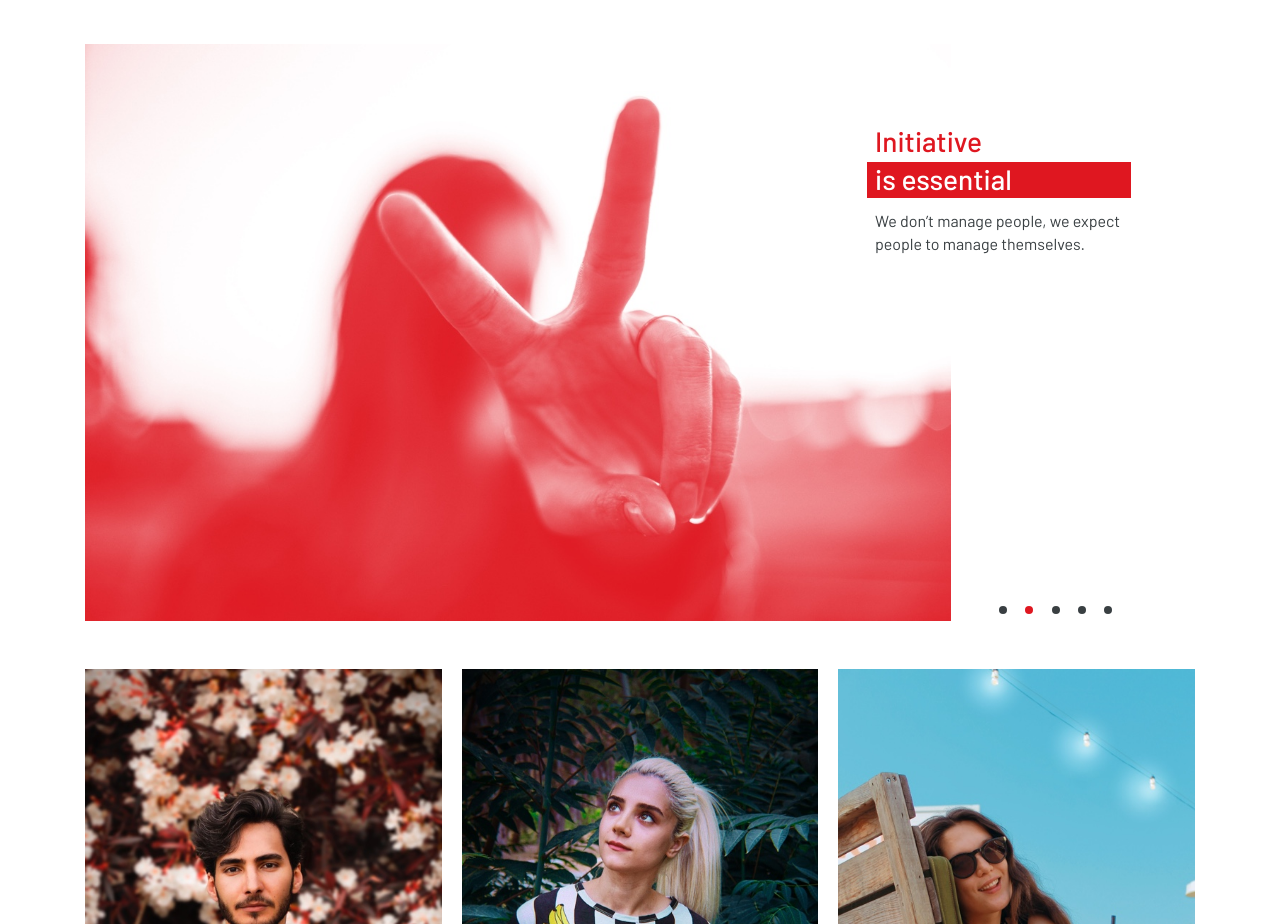
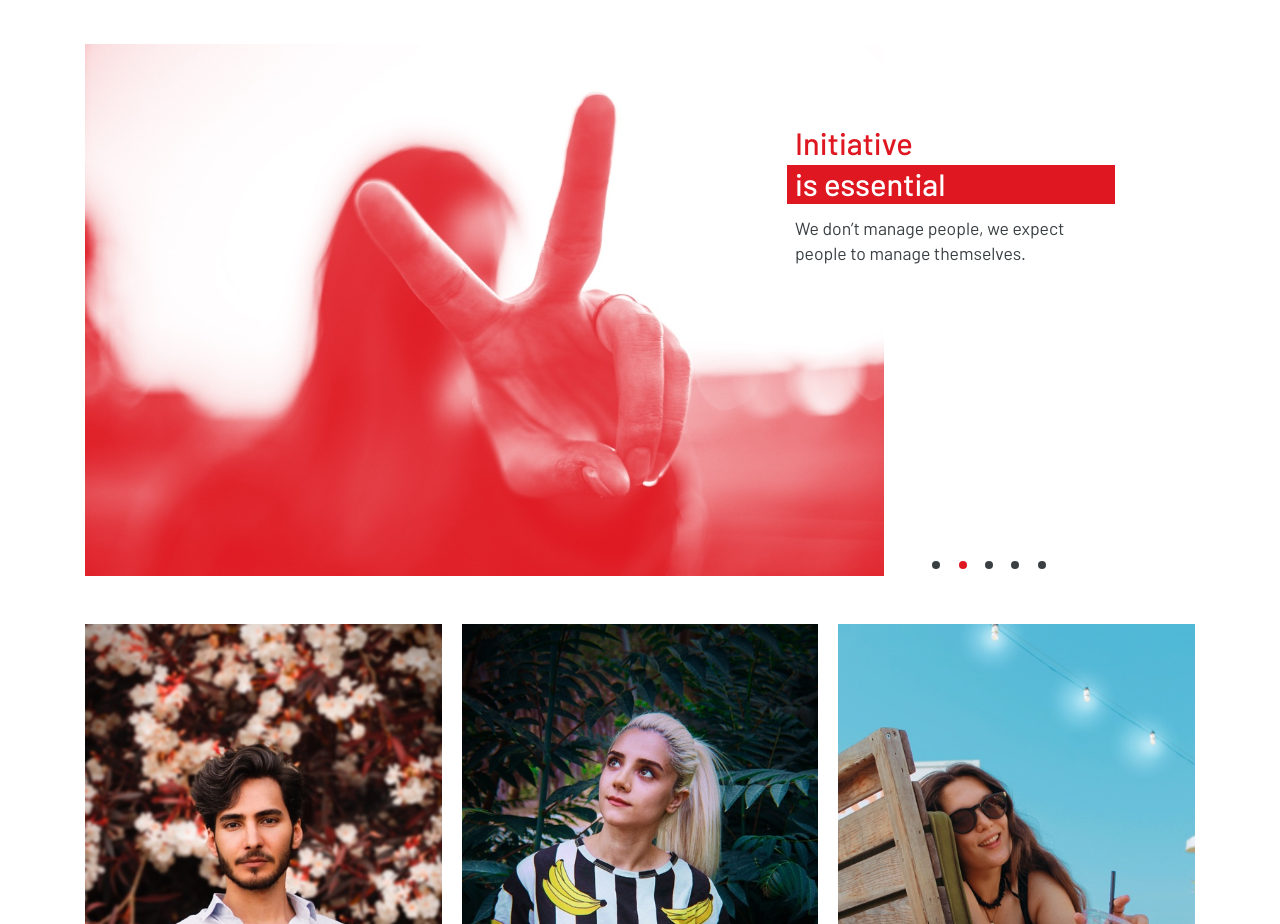
Before and after one commit to axlbert/schmiede-website-new, a Next.js app: page /about in a window 1280 px wide. Shown: the part 820-1744 px from the top of the page. Built offline with nearby package versions, Linux system fonts and the light colour scheme.

Commit message:
update culture carousel label

```diff
--- a/pages/about/culture-carousel.css
+++ b/pages/about/culture-carousel.css
@@ -11,12 +11,13 @@
   display: inline-block;
   margin-bottom: 1.75rem;
   padding-left: .5rem;
+  font-size: 1rem;
 }
 .CultureCarousel-Title {
   display: inline-block;
   margin-left: .5rem;
   color: #df1720;
-  font-size: 1.75rem;
+  font-size: 1.75em;
   font-weight: 500;
 }
 .CultureCarousel-Subtitle {
@@ -26,12 +27,13 @@
   margin-bottom: .75rem;
   padding: 0 .5rem .15rem;
   color: white;
-  font-size: 1.75rem;
+  font-size: 1.75em;
   font-weight: 500;
 }
 .CultureCarousel-Paragraph {
   margin-left: .5rem;
   color: #393f42;
+  font-size: 1em;
   line-height: 1.4;
 }
 
@@ -73,8 +75,13 @@
   }
 }
 @media (min-width: 1200px) {
+  .CultureCarousel-Image {
+    width: 72%;
+  }
   .CultureCarousel-Label {
     top: 5rem;
-    right: 4rem;
+    right: 5rem;
+    width: 21rem;
+    font-size: 1.1rem;
   }
 }
```
